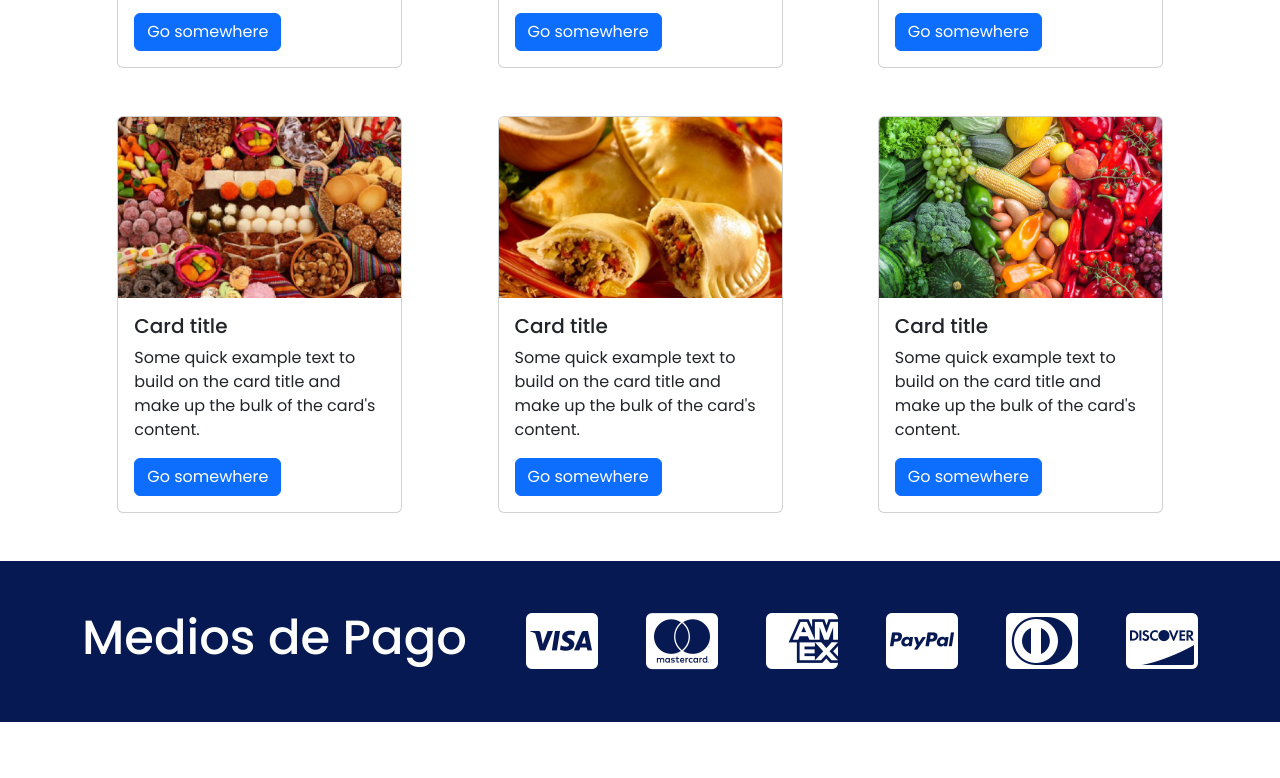
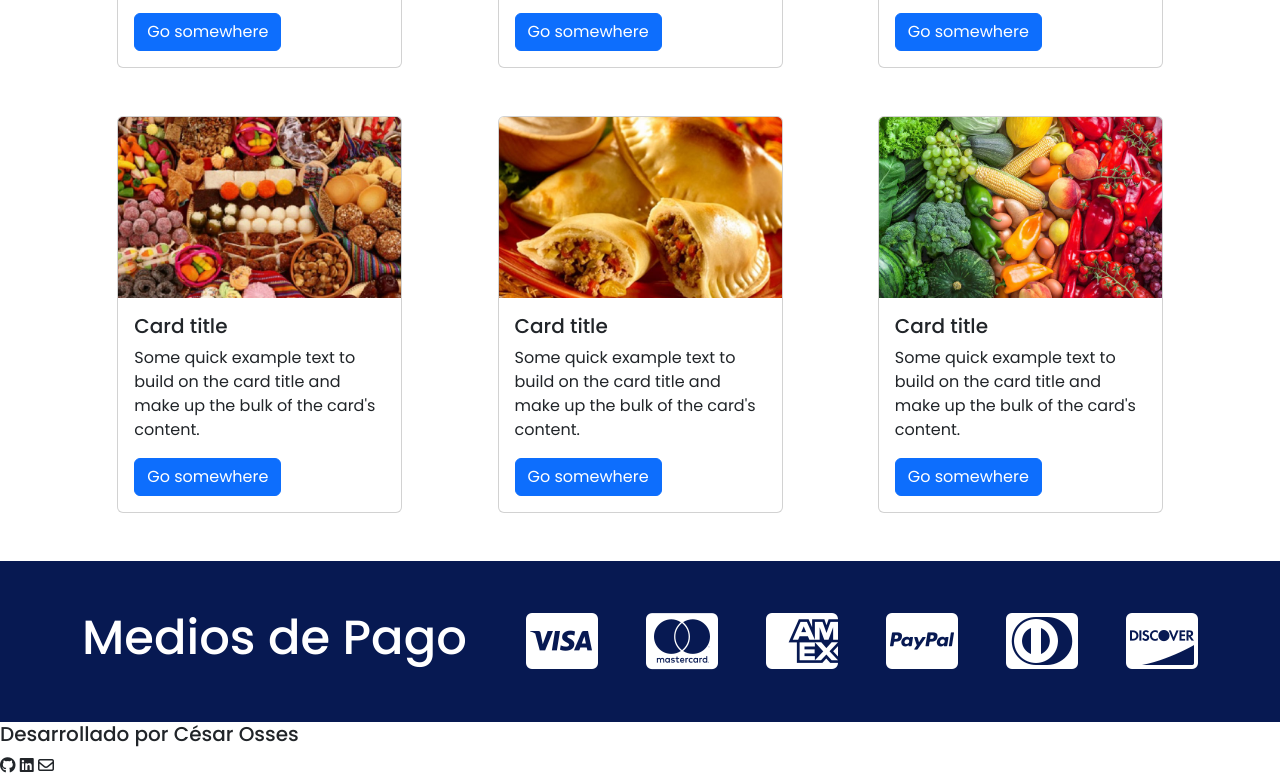
Before and after one commit to CesarOssesC/restaurancito, a plain HTML site: page index.html in a window 1280 px wide. Shown: the part 570-1348 px from the top of the page. Before the commit the page ends 1292 px from the top, so only its background shows below. Drawn offline with nearby package versions, Linux system fonts and the light colour scheme.

Commit message:
agregando footer con links a redes sociales

```diff
--- a/index.html
+++ b/index.html
@@ -107,7 +107,12 @@
         </div>
     </div>
     <footer>
-
+        <h5>Desarrollado por César Osses</h5>
+        <div>
+            <i class="fa-brands fa-github"></i>
+            <i class="fa-brands fa-linkedin"></i>
+            <i class="fa-regular fa-envelope"></i>
+        </div>
     </footer>
 
 
```
